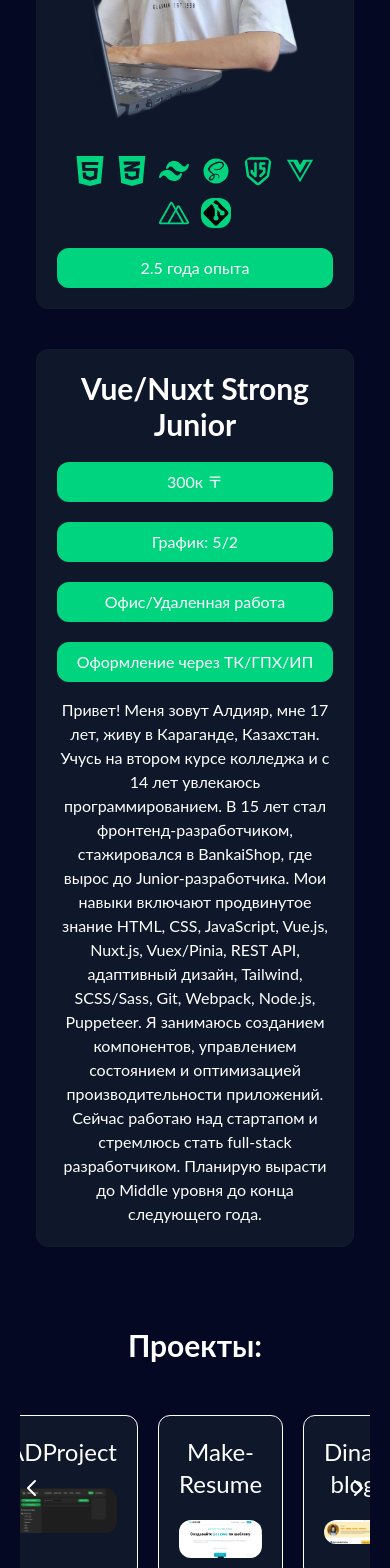
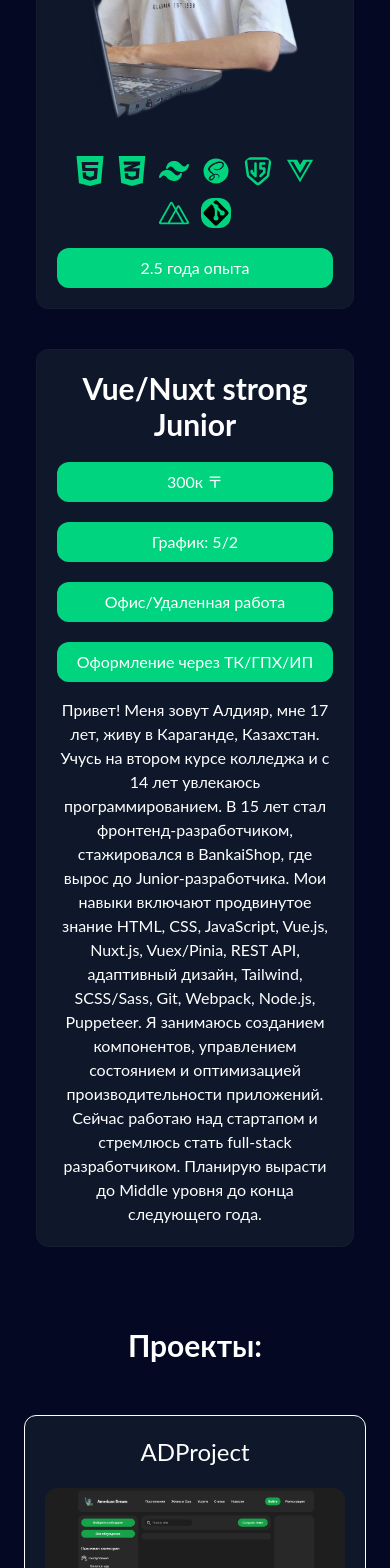
Before and after one commit to Shpaldik/Aldiyar-resume, a Vue app: page / in a window 390 px wide. Shown: the part 432-2000 px from the top of the page. Built offline with nearby package versions, Linux system fonts and the light colour scheme.

Commit message:
Адаптация и карусель

```diff
--- a/src/components/Info.vue
+++ b/src/components/Info.vue
@@ -20,7 +20,7 @@
                 </div>
             </div>
             <div class="bg-gray border border-border p-5 md:p-8 rounded-xl w-full">
-                <h1 class="text-3xl text-center font-bold md:text-left">Vue/Nuxt Strong Junior</h1>
+                <h1 class="text-3xl text-center font-bold md:text-left">Vue/Nuxt strong Junior</h1>
                 <div class="flex flex-wrap gap-5 mt-5 justify-center md:justify-start">
                     <button class="bg-green p-2 rounded-xl w-full md:w-auto md:px-4">300к 〒</button>
                     <button class="bg-green p-2 rounded-xl w-full md:w-auto md:px-4">График: 5/2</button>
--- a/src/components/Projects.vue
+++ b/src/components/Projects.vue
@@ -3,28 +3,29 @@
     <div>
       <h1 class="text-3xl text-center font-bold">Проекты:</h1>
       <div class="flex flex-col md:flex-row items-center justify-center gap-5 md:gap-10 mt-10 relative overflow-hidden">
-        <div class="absolute left-0 top-1/2 transform -translate-y-1/2 z-10">
+        <!-- Левая кнопка для ПК -->
+        <div class="hidden md:block absolute left-0 top-1/2 transform -translate-y-1/2 z-10">
           <button @click="scrollProjects(-1)" class="text-green-500 hover:text-green-700 focus:outline-none">
             <svg class="h-6 w-6" fill="none" viewBox="0 0 24 24" stroke="currentColor">
               <path stroke-linecap="round" stroke-linejoin="round" stroke-width="2" d="M15 19l-7-7 7-7" />
             </svg>
           </button>
         </div>
-        <div class="flex gap-5 md:gap-10 transition-transform ease-in-out duration-500"
+
+        <!-- Проекты -->
+        <div class="flex flex-col md:flex-row gap-5 md:gap-10 transition-transform ease-in-out duration-500"
              :style="{ transform: `translateX(${translateX}px)` }"
              ref="projectContainer">
           <div v-for="(project, index) in visibleProjects" :key="index" class="project-container bg-gray border border-gray-300 p-5 rounded-xl hover:border-green duration-300 transform hover:-translate-y-1 w-full md:w-auto mt-3">
-            <router-link v-if="isInternalRoute(project.route)" :to="`/${project.route}`">
-              <p class="text-center text-2xl md:text-3xl">{{ project.title }}</p>
-              <img class="rounded-xl mt-5 md:mt-9 mx-auto" :src="project.imageSrc" :alt="project.title" width="300" height="200">
-            </router-link>
-            <a v-else :href="project.url" target="_blank" rel="noopener noreferrer">
+            <a :href="project.url" target="_blank" rel="noopener noreferrer">
               <p class="text-center text-2xl md:text-3xl">{{ project.title }}</p>
               <img class="rounded-xl mt-5 md:mt-9 mx-auto" :src="project.imageSrc" :alt="project.title" width="300" height="200">
             </a>
           </div>
         </div>
-        <div class="absolute right-0 top-1/2 transform -translate-y-1/2 z-10">
+
+        <!-- Правая кнопка для ПК -->
+        <div class="hidden md:block absolute right-0 top-1/2 transform -translate-y-1/2 z-10">
           <button @click="scrollProjects(1)" class="text-green-500 hover:text-green-700 focus:outline-none">
             <svg class="h-6 w-6" fill="none" viewBox="0 0 24 24" stroke="currentColor">
               <path stroke-linecap="round" stroke-linejoin="round" stroke-width="2" d="M9 5l7 7-7 7" />
@@ -78,18 +79,12 @@ export default {
 
       this.translateX = -this.currentIndex * projectWidth;
       this.updateVisibleProjects();
-    },
-    isInternalRoute(route) {
-      // Функция для проверки, является ли маршрут внутренним для приложения
-      const internalRoutes = ['ADProject', 'MakeResume', 'DinaBlog'];
-      return internalRoutes.includes(route);
     }
   }
 };
 </script>
 
 <style scoped>
-/* Add your scoped styles here */
 .project-container {
   transition: transform 0.5s ease-in-out;
 }
```
